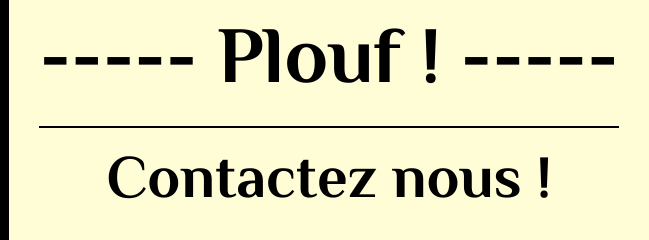
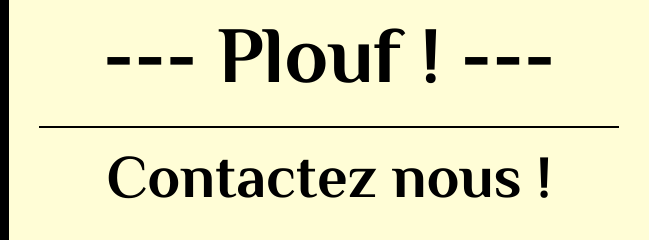
Before and after one commit to Ogust25/Projet6_Form, a plain HTML site: page index.html in a window 1280 px wide. Shown: the top 240 px of the page, 631-1280 px from the left. Drawn offline with Linux system fonts and the light colour scheme; a web font is replaced by a local one.

Commit message:
[SAVE]
Commit avant de casser le site

```diff
--- a/css/style.scss
+++ b/css/style.scss
@@ -96,6 +96,7 @@ body{
                 }
             }
             textarea{
+                resize: none;
                 width: 100%;
                 @include shadowBox;
                 @include mainTxt;
@@ -153,3 +154,9 @@ aside{
         }
     }
 }
+@media screen and (max-width: 780px) and (min-width: 425px){
+
+}
+@media screen and (max-width: 425px){
+
+}
--- a/index.html
+++ b/index.html
@@ -11,7 +11,7 @@
 <body>
     <div class="mainBox">
         <header>
-            <h1>----- Plouf ! -----</h1>
+            <h1>--- Plouf ! ---</h1>
         </header>
         <main>
             <h2>Contactez nous !</h2>
```
Also changed, not shown: css/style.css, 1 other file.
